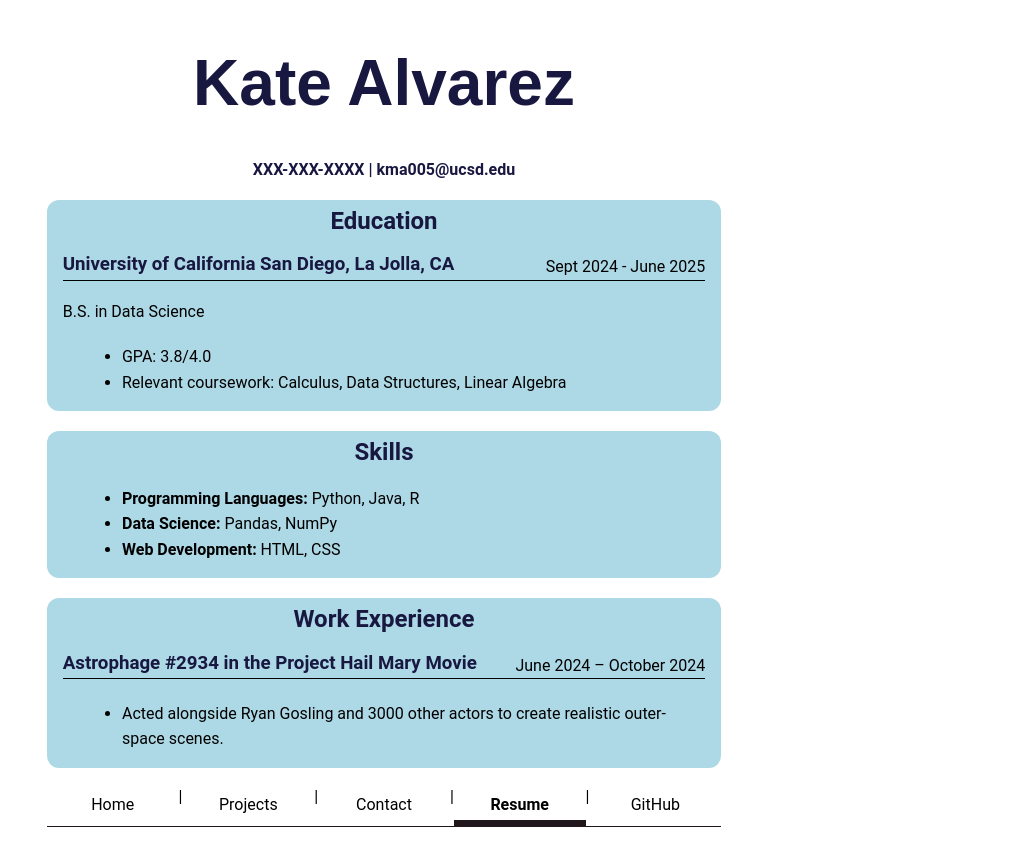
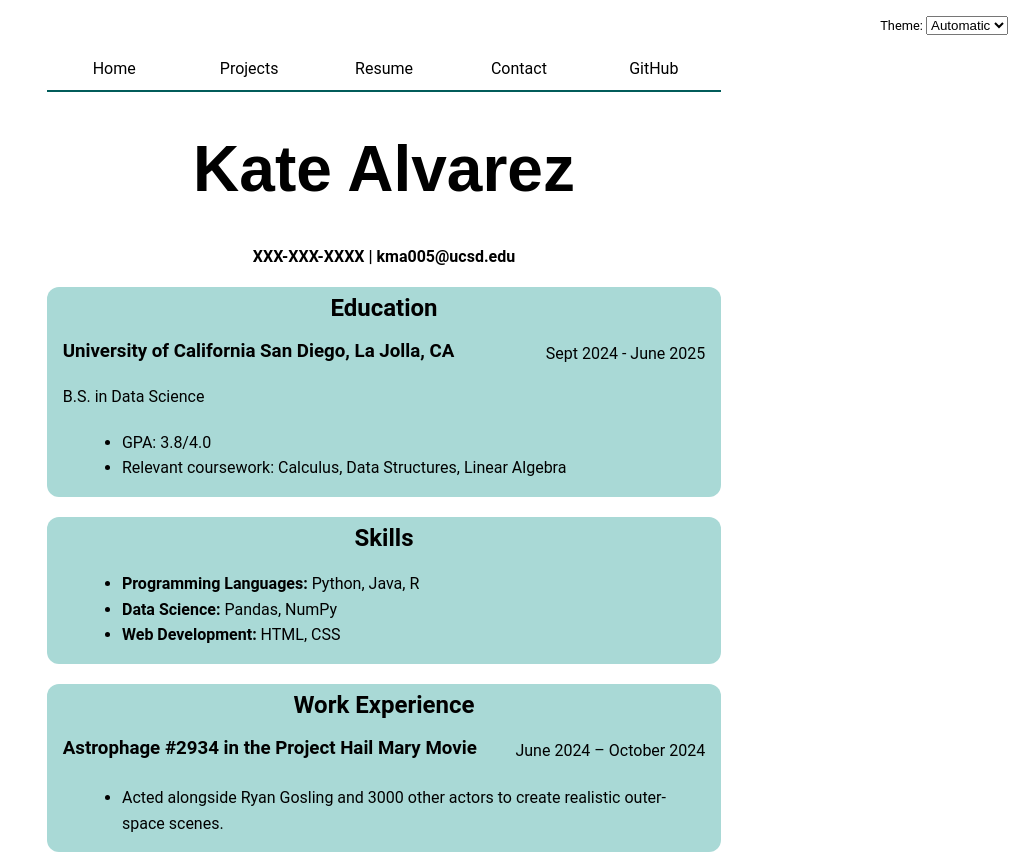
Before and after one commit to Kmalva/portfolio, a plain HTML site: page resume/index.html in a window 1280 px wide. Shown: the whole page, without its empty margins (256-1280 px from the left). Drawn offline with Linux system fonts and the light colour scheme.

Commit message:
add js component

```diff
--- a/global.js
+++ b/global.js
@@ -3,3 +3,78 @@ console.log('IT’S ALIVE!');
 function $$(selector, context = document) {
   return Array.from(context.querySelectorAll(selector));
 }
+
+let pages = [
+  { url: '', title: 'Home' },
+  { url: 'projects/', title: 'Projects' },
+  { url: 'resume/', title: 'Resume' },
+  { url: 'contact/', title: 'Contact' },
+  { url: 'https://github.com/kmalva', title: 'GitHub' }
+];
+
+let nav = document.createElement('nav');
+document.body.prepend(nav);
+
+const BASE_PATH =
+  location.hostname === "localhost" || location.hostname === "127.0.0.1"
+    ? "/"
+    : "/website/";
+
+for (let p of pages) {
+  let url = p.url;
+  let title = p.title;
+
+
+  url = !url.startsWith('http') ? BASE_PATH + url : url;
+
+  let a = document.createElement('a');
+  a.href = url;
+  a.textContent = title;
+
+
+  if (a.host === location.host && a.pathname === location.pathname) {
+    a.classList.add('current');
+  }
+
+  if (url.startsWith('http')) {
+    a.target = '_blank';
+    a.rel = 'noopener noreferrer';
+  }
+
+  nav.append(a);
+}
+document.body.insertAdjacentHTML(
+  'afterbegin',
+  `
+  <label class="color-scheme">
+    Theme:
+    <select>
+      <option value="auto">Automatic</option>
+      <option value="light">Light</option>
+      <option value="dark">Dark</option>
+    </select>
+  </label>`
+);
+
+let select = document.querySelector('.color-scheme select');
+
+select.addEventListener('input', function (event) {
+  console.log('color scheme changed to', event.target.value);
+
+  localStorage.colorScheme = event.target.value;
+
+  document.documentElement.style.setProperty(
+    'color-scheme',
+    event.target.value
+  );
+});
+
+
+if ("colorScheme" in localStorage) {
+  document.documentElement.style.setProperty(
+    'color-scheme',
+    localStorage.colorScheme
+  );
+
+  select.value = localStorage.colorScheme;
+}
--- a/resume/index.html
+++ b/resume/index.html
@@ -1,7 +1,7 @@
 <!DOCTYPE html>
 <html lang="en">
 <head>
-  <script type="module" src = "global.js"></script>
+  <script type="module" src = "../global.js"></script>
   <link rel="stylesheet" href="../style.css">
   <meta charset="UTF-8">
   <meta name="viewport" content="width=device-width, initial-scale=1.0">
@@ -57,13 +57,5 @@
     </article>
   </section>
 
-  <nav>
-    <a href="../index.html">Home</a> |
-    <a href="../projects/index.html">Projects</a> |
-    <a href="../contact/index.html">Contact</a> |
-    <a class="current" href="../resume/index.html">Resume</a> |
-    <a href="https://github.com/Kmalva" target="_blank">GitHub</a>
-  </nav>
-
 </body>
 </html>
--- a/style.css
+++ b/style.css
@@ -1,6 +1,13 @@
 :root {
-  --color-accent: #171740;
+  color-scheme: light dark;
+  --color-accent:  light-dark(oklch(42.922% 0.07337 192.226), oklch(65% 0.09 200));
+
+  --color-highlight: light-dark(
+    oklch(85% 0.05 192),
+    oklch(40% 0.09 201.200)
+  );
 }
+
 
 input {accent-color: var(--color-accent);
 }
@@ -16,11 +23,18 @@ body {
 }
 
 
+.color-scheme {
+  position: absolute;
+  top: 1rem;
+  right: 1rem;
+  font-size: 80%;
+}
+
 nav {
   margin-top: 1em;
   display: flex;
   margin-bottom: 1em;
-  border-bottom: 1px solid #20171c;
+  border-bottom: 2px solid  var(--color-accent);
 }
 
 nav a {
@@ -33,14 +47,15 @@ nav a {
 
 .current {
   font-weight: bold;
-  border-bottom: 0.4em solid #20171c;
+  border-bottom: 0.4em var(--color-accent);
   padding-bottom: 0.1em;
 }
 
 nav a:hover {
-  border-bottom: 0.4em solid var(--color-accent);
+  border-bottom: 0.4em solid  var(--color-accent);
   background-color: var(--color-accent);
-  background-color: oklch(from var(--color-accent) 95% 0.05 h);
+  /* background-color: oklch(from var(--color-accent) 40% 0.05 h); */
+  background-color: var(--color-highlight);
 }
 
 input, form, button {
@@ -48,7 +63,7 @@ input, form, button {
 }
 
 .wrapper {
-  background-color: lightblue;
+  background-color: var(--color-highlight);
   display: grid;
   grid-template-columns: auto 1fr;
   gap: 0.5em;
@@ -78,11 +93,14 @@ button{
   grid-auto-rows: auto auto 1fr;
   gap: 1em;
 
-  background-color: lightblue;
+  background-color: var(--color-highlight);
   padding: 1em;
   border-radius: 12px;
 
 }
+
+
+
 
 article{
   display: grid;
@@ -96,7 +114,7 @@ article{
 }
 
 .projects article{
-  background-color: white;
+  background-color: light-dark(white,rgb(0, 0, 0));
 }
 
 article h2 {
@@ -110,7 +128,6 @@ h1 {
   font-style: bold;
 
 
-  color: var(--color-accent);
   font-size: 400%;
   line-height: 1.1;
   text-wrap: balance;
@@ -120,14 +137,13 @@ h1 {
 }
 
 h1, h2, h3, h4, h5, h6{
-  color: var(--color-accent);
   line-height: 1.1;
   text-wrap: balance;
 }
 
 .highlight {
   text-align: left;
-  background-color: lightblue;
+  background-color: var(--color-highlight);
   padding: 0 1rem;
   list-style-type: none;
   padding-bottom: 0.5rem;
@@ -147,7 +163,7 @@ h1, h2, h3, h4, h5, h6{
   grid-template-columns: 1fr auto;
   align-items: start;
   gap: .1rem;
-  border-bottom: 1px solid #000000;
+  border-bottom: 1px  var(--color-accent);
   margin-bottom: 0.1rem;
 }
 
```
Also changed, not shown: contact/index.html (+1 -8 lines), index.html (+2 -11 lines), projects/index.html (+2 -8 lines).
